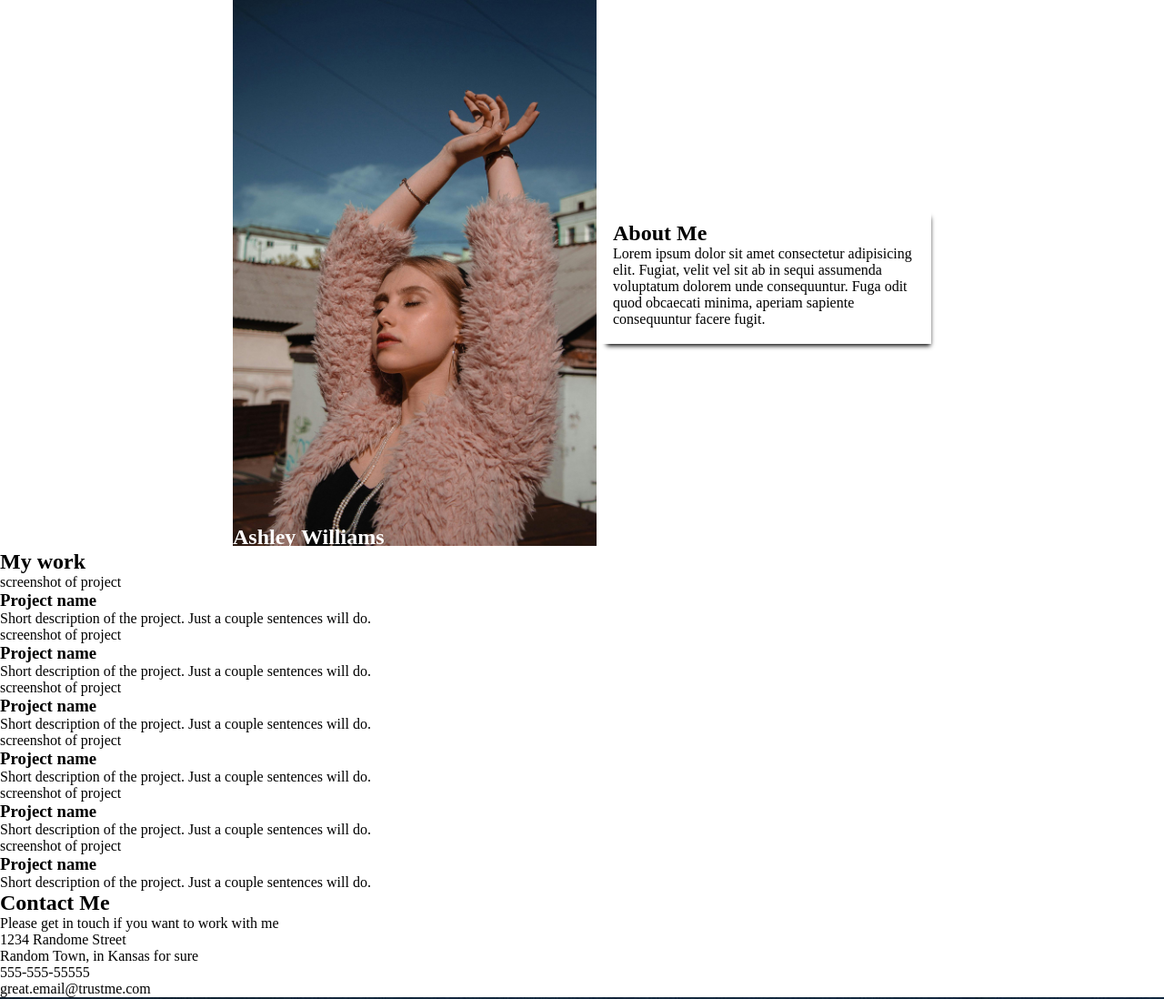
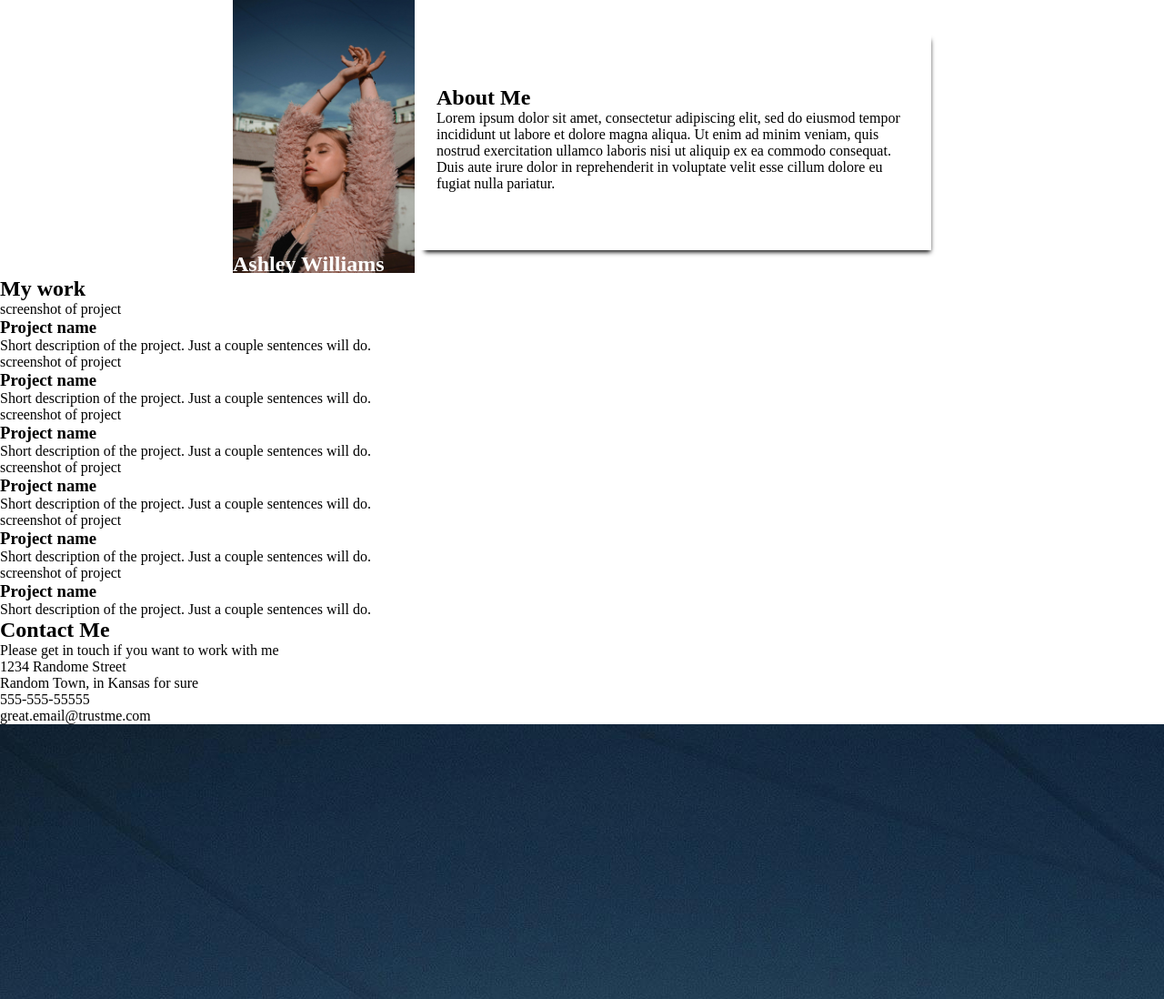
Before and after one commit to Khazeral/odin-project-landing-page-responsive, a plain HTML site: page index.html in a window 1280 px wide. Shown: the top 1098 px of the page at 91% size. Drawn offline with Linux system fonts and the light colour scheme.

Commit message:
feat : resize photo

```diff
--- a/index.html
+++ b/index.html
@@ -17,9 +17,10 @@
 
         <aside>
             <h2>About Me</h2>
-            <p>Lorem ipsum dolor sit amet consectetur adipisicing elit. Fugiat, velit vel sit ab in sequi assumenda
-                voluptatum dolorem unde consequuntur. Fuga odit quod obcaecati minima, aperiam sapiente consequuntur
-                facere fugit.</p>
+            <p>Lorem ipsum dolor sit amet, consectetur adipiscing elit, sed do eiusmod tempor incididunt ut labore et
+                dolore magna aliqua. Ut enim ad minim veniam, quis nostrud exercitation ullamco laboris nisi ut aliquip
+                ex ea commodo consequat. Duis aute irure dolor in reprehenderit in voluptate velit esse cillum dolore eu
+                fugiat nulla pariatur.</p>
         </aside>
     </header>
 
--- a/style.css
+++ b/style.css
@@ -17,7 +17,8 @@ header {
 }
 
 #photo-container > img {
-  max-width: 400px;
+  max-width: 350px;
+  max-height: 300px;
 }
 
 #photo-container > h2 {
@@ -29,7 +30,7 @@ header {
 
 header > aside {
   background-color: white;
-  padding: 18px;
+  padding: 64px 24px;
   box-shadow: 5px 8px 5px -6px #000000;
 }
 
```
